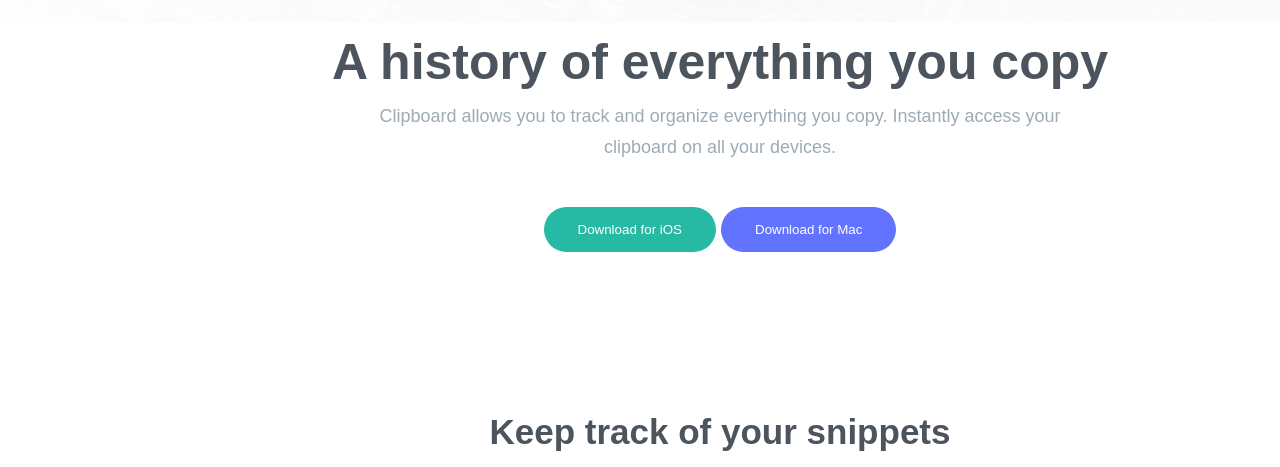
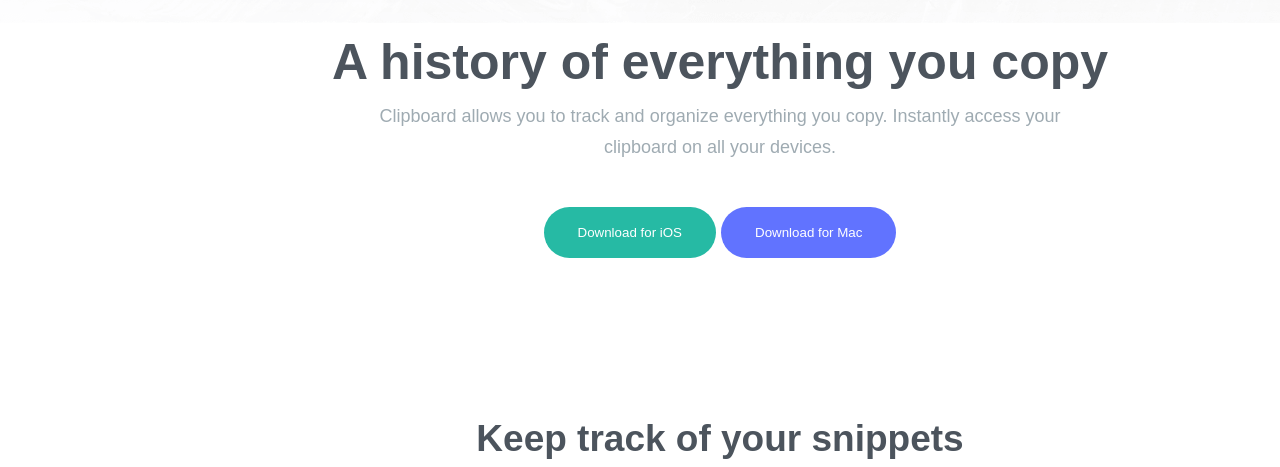
Before and after one commit to Mennatallah-Gamal/Clipboard-Landing-Page, a plain HTML site: page index.html in a window 1280 px wide. Shown: the part 277-744 px from the top of the page. Drawn offline with Linux system fonts and the light colour scheme; a web font is replaced by a local one.

Commit message:
Update css file

```diff
--- a/CSS/style.css
+++ b/CSS/style.css
@@ -15,7 +15,7 @@ body h1,h2,h3 {
     color: hsl(210, 10%, 33%);
 }
 body h2 {
-    font-size: 35px;
+    font-size: 37px;
     margin: 0;
 }
 @media(max-width: 767px) {
@@ -93,7 +93,7 @@ header img{
     }
 }
 .download button {
-    padding: 15px 34px;
+    padding: 18px 34px;
     border-radius: 100px;
     border: none;
     color: white;
```
